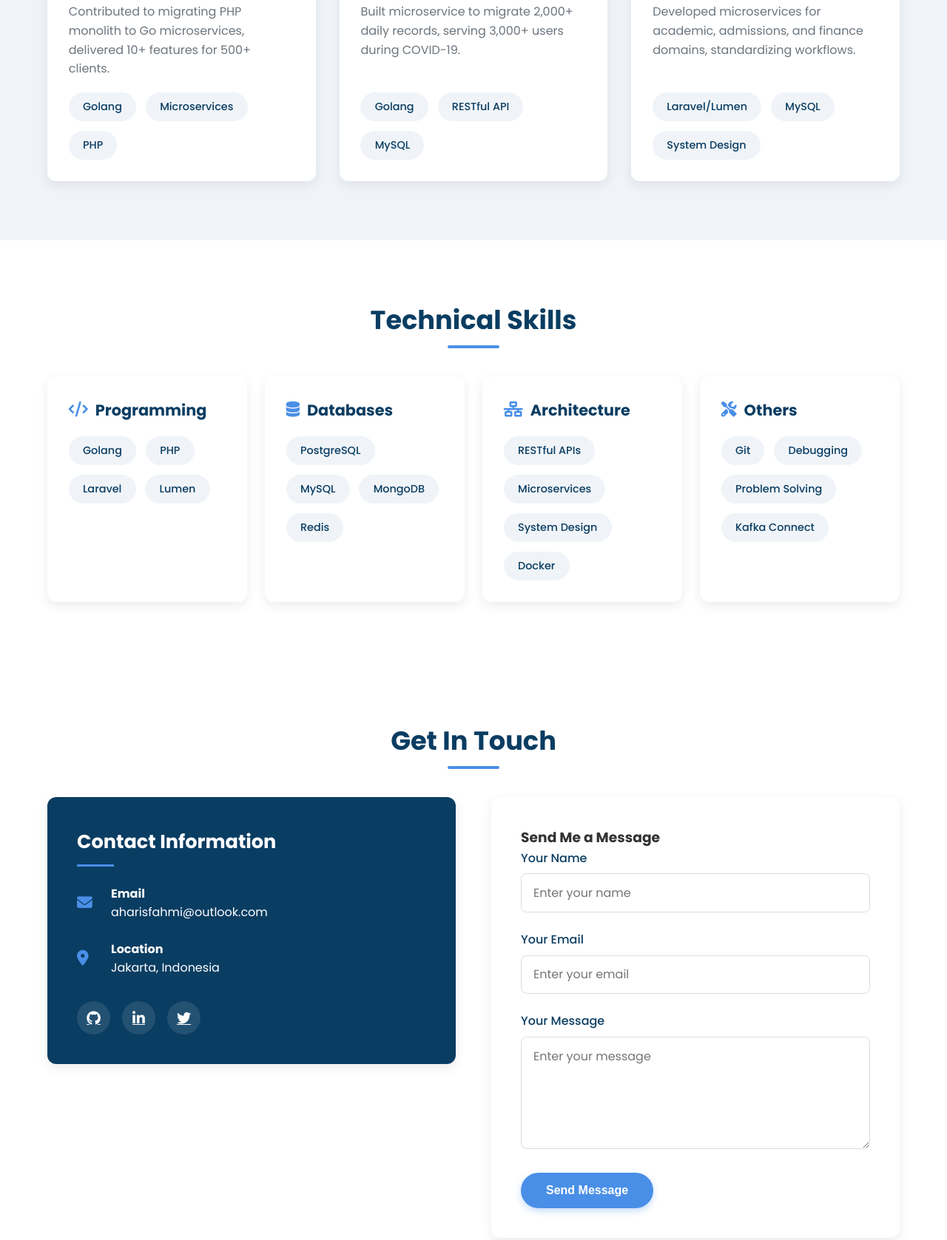
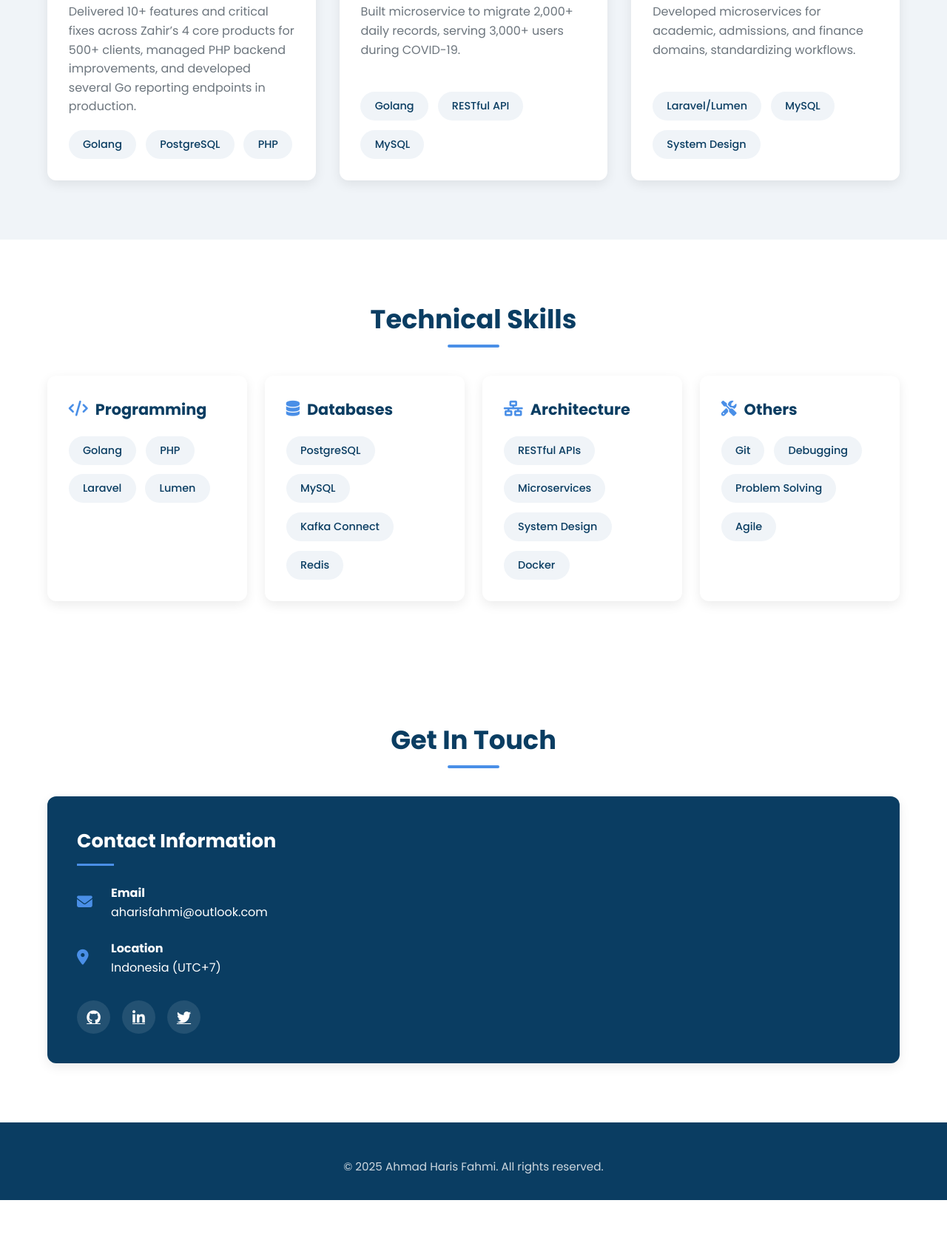
Before and after one commit to aharisfahmi/aharisfahmi.github.io, a plain HTML site: page index.html in a window 1280 px wide. Shown: the part 1018-2695 px from the top of the page at 74% size. After the commit the page ends 2641 px from the top, so only its background shows below. Drawn offline with Linux system fonts and the light colour scheme.

Commit message:
Update index.html

```diff
--- a/index.html
+++ b/index.html
@@ -574,7 +574,7 @@
                 <p class="hero-text">
                     Backend Developer with 6 years of experience specializing in Golang and PHP (Laravel/Lumen). Skilled in developing and maintaining core backend systems, designing RESTful APIs, and improving database performance (PostgreSQL/MySQL). Experienced in migrating legacy systems to microservices architecture and contributing to large-scale financial and HR products.
                 </p>
-                <a href="#" class="btn">Download CV</a>
+				<a href="https://aharisfahmi.github.io/cv.pdf" class="btn" download>Download CV</a>
             </div>
         </div>
     </section>
@@ -591,11 +591,11 @@
                     <div class="portfolio-content">
                         <h3 class="portfolio-title">Zahir Backend Core</h3>
                         <p class="portfolio-desc">
-                            Contributed to migrating PHP monolith to Go microservices, delivered 10+ features for 500+ clients.
+			Delivered 10+ features and critical fixes across Zahir’s 4 core products for 500+ clients, managed PHP backend improvements, and developed several Go reporting endpoints in production.
                         </p>
                         <div class="skills-list">
                             <span class="skill-tag">Golang</span>
-                            <span class="skill-tag">Microservices</span>
+                            <span class="skill-tag">PostgreSQL</span>
                             <span class="skill-tag">PHP</span>
                         </div>
                     </div>
@@ -658,7 +658,7 @@
                     <div class="skills-list">
                         <span class="skill-tag">PostgreSQL</span>
                         <span class="skill-tag">MySQL</span>
-                        <span class="skill-tag">MongoDB</span>
+                        <span class="skill-tag">Kafka Connect</span>
                         <span class="skill-tag">Redis</span>
                     </div>
                 </div>
@@ -679,7 +679,7 @@
                         <span class="skill-tag">Git</span>
                         <span class="skill-tag">Debugging</span>
                         <span class="skill-tag">Problem Solving</span>
-                        <span class="skill-tag">Kafka Connect</span>
+                        <span class="skill-tag">Agile</span>
                     </div>
                 </div>
             </div>
@@ -705,40 +705,21 @@
                         <i class="fas fa-map-marker-alt"></i>
                         <div>
                             <h4>Location</h4>
-                            <p>Jakarta, Indonesia</p>
+                            <p>Indonesia (UTC+7)</p>
                         </div>
                     </div>
 
                     <div class="social-links">
-                        <a href="#" aria-label="GitHub">
+                        <a href="https://github.com/aharisfahmi" aria-label="GitHub">
                             <i class="fab fa-github"></i>
                         </a>
-                        <a href="#" aria-label="LinkedIn">
+                        <a href="https://linkedin.com/in/aharisfahmi" aria-label="LinkedIn">
                             <i class="fab fa-linkedin-in"></i>
                         </a>
-                        <a href="#" aria-label="Twitter">
+                        <a href="https://x.com/aharisfahmi" aria-label="Twitter">
                             <i class="fab fa-twitter"></i>
                         </a>
                     </div>
-                </div>
-
-                <div class="contact-form">
-                    <h3>Send Me a Message</h3>
-                    <form>
-                        <div class="form-group">
-                            <label for="name">Your Name</label>
-                            <input type="text" id="name" class="form-control" placeholder="Enter your name" required>
-                        </div>
-                        <div class="form-group">
-                            <label for="email">Your Email</label>
-                            <input type="email" id="email" class="form-control" placeholder="Enter your email" required>
-                        </div>
-                        <div class="form-group">
-                            <label for="message">Your Message</label>
-                            <textarea id="message" class="form-control" placeholder="Enter your message" rows="5" required></textarea>
-                        </div>
-                        <button type="submit" class="btn">Send Message</button>
-                    </form>
                 </div>
             </div>
         </div>
@@ -748,17 +729,6 @@
     <footer>
         <div class="container">
             <div class="footer-content">
-                <!--div class="social-links">
-                    <a href="#" aria-label="GitHub">
-                        <i class="fab fa-github"></i>
-                    </a>
-                    <a href="#" aria-label="LinkedIn">
-                        <i class="fab fa-linkedin-in"></i>
-                    </a>
-                    <a href="#" aria-label="Twitter">
-                        <i class="fab fa-twitter"></i>
-                    </a>
-                </div-->
                 <p class="copyright">© 2025 Ahmad Haris Fahmi. All rights reserved.</p>
             </div>
         </div>
@@ -822,14 +792,6 @@
                 }
             });
         });
-
-        // Form submission handling
-        const contactForm = document.querySelector('.contact-form form');
-        contactForm.addEventListener('submit', (e) => {
-            e.preventDefault();
-            alert('Thank you for your message! I will get back to you soon.');
-            contactForm.reset();
-        });
     </script>
 </body>
 </html>
```
